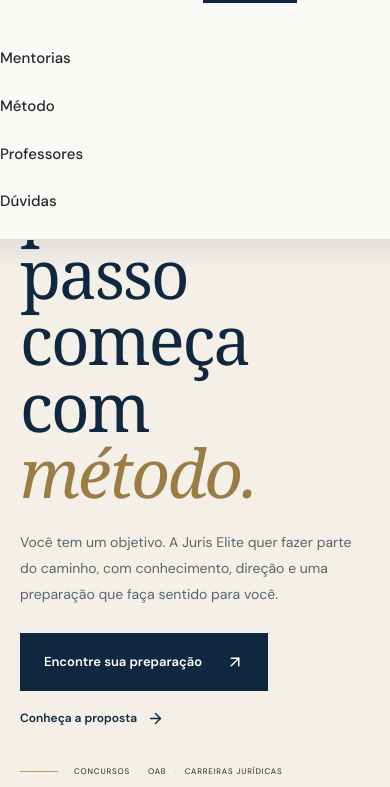
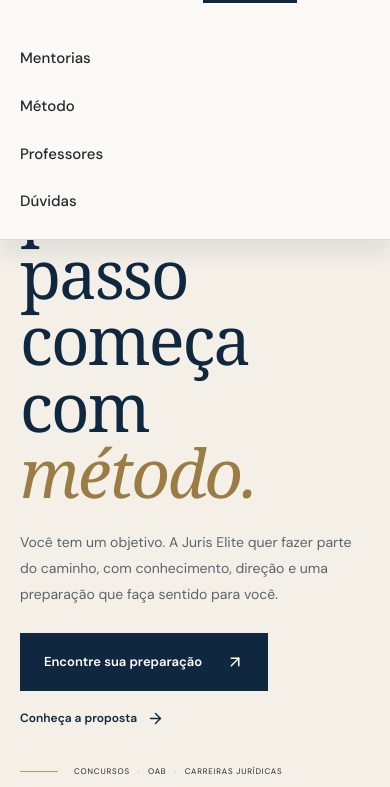
Before and after one commit to Neto2023/juris-elite, a website: page automacao/landing/index.html in a window 390 px wide. Both pictures are taken after a click on the button "Abrir menu". Shown: the part 57-844 px from the top of the page. Drawn offline with Linux system fonts and the light colour scheme; a web font is replaced by a local one.

Commit message:
Menu do celular para de estourar a tela
A caixa de referencia de um elemento absoluto e a padding box do pai, que JA
inclui a margem lateral. A regra puxava pela margem de novo, somando duas
vezes: menu de 415px numa tela de 375, com barra de rolagem horizontal na
pagina inteira. Medido antes e depois, agora bate exato.

Co-Authored-By: Claude Opus 5 <noreply@anthropic.com>

```diff
--- a/automacao/landing/index.html
+++ b/automacao/landing/index.html
@@ -102,7 +102,10 @@ p{margin:0 0 16px;max-width:66ch}
   .abre-menu{display:flex}
   .menu{
     display:none;position:absolute;top:79px;
-    left:calc(var(--gut) * -1);right:calc(var(--gut-dir) * -1);
+    /* A caixa de referência de um absoluto é a padding box do .topo, que JÁ
+       inclui a margem lateral. Puxar pela margem de novo somava duas vezes e
+       jogava o menu 40px além da tela, com barra de rolagem horizontal. */
+    left:0;right:0;
     background:var(--papel-claro);padding:24px var(--gut-dir) 24px var(--gut);
     border-bottom:1px solid var(--linha);box-shadow:0 15px 20px rgba(16,40,63,.08);
   }
```
